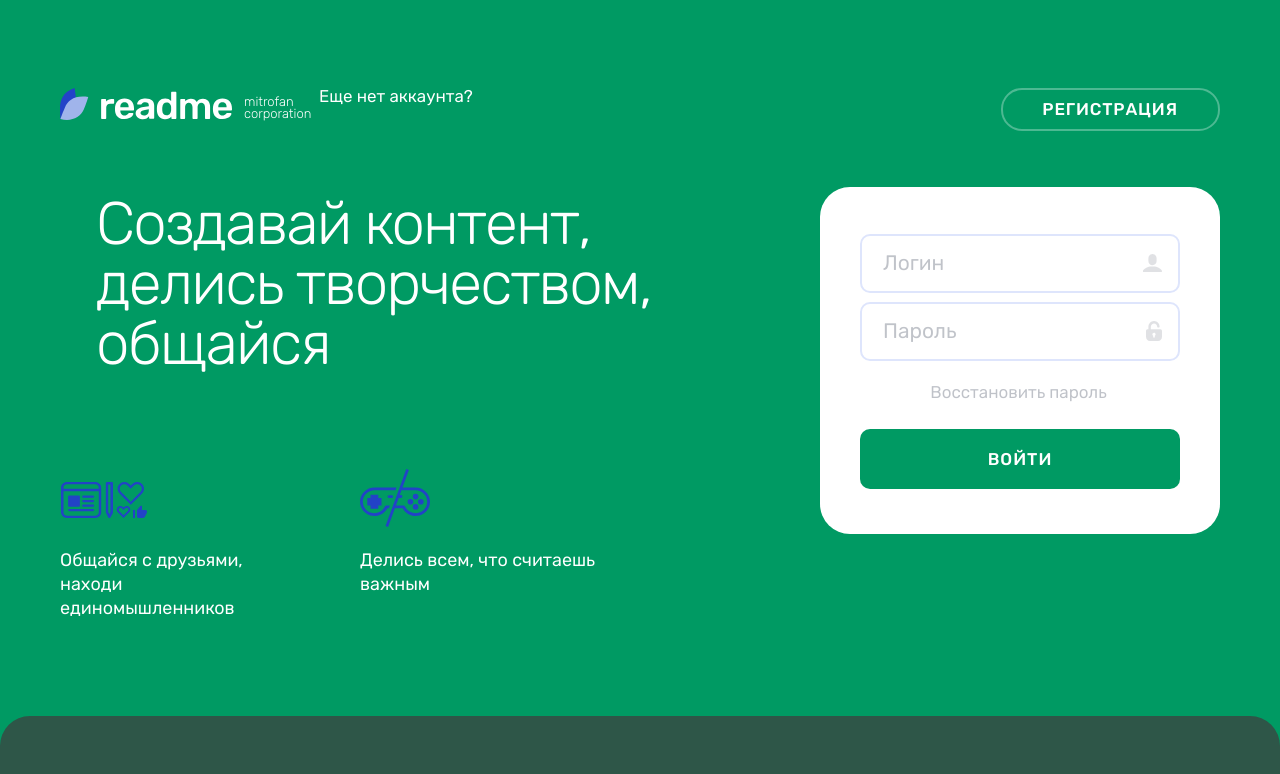
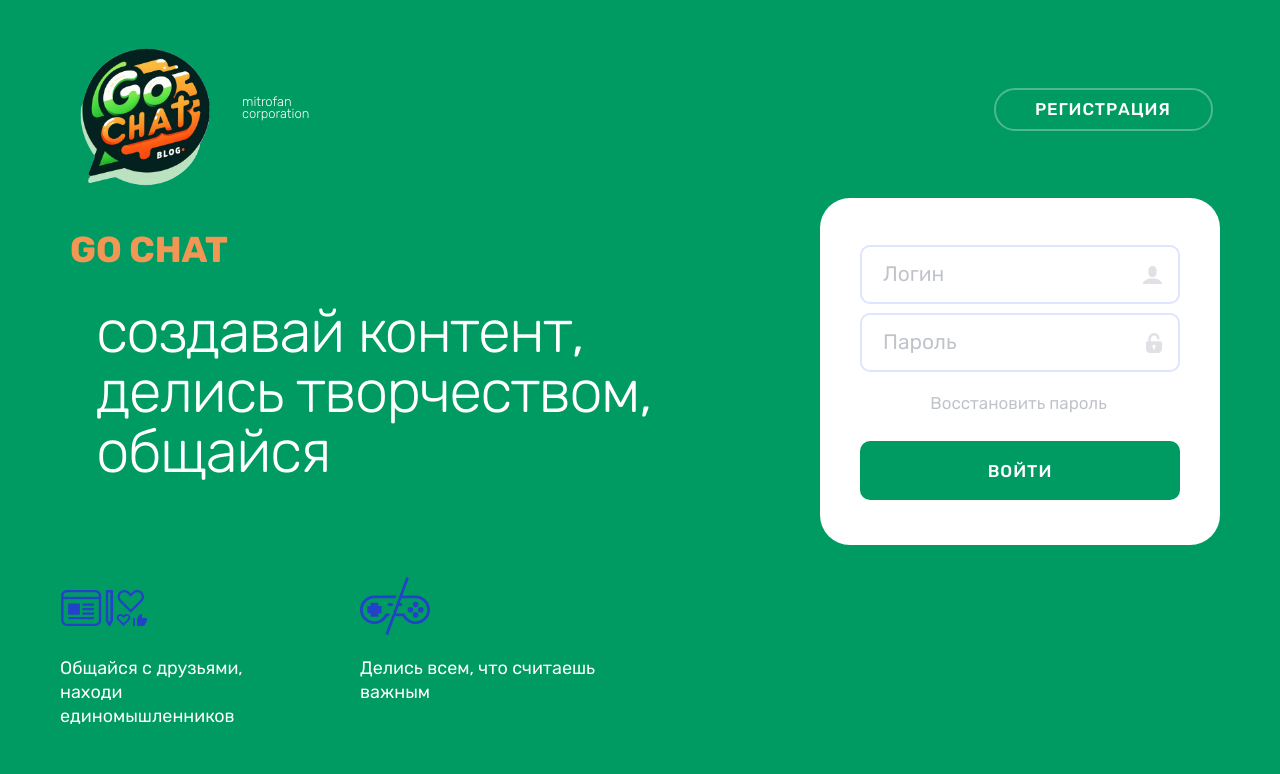
Before and after one commit to Mitrofanna/mitrofan-corporation, a React (Vite) app: page / in a window 1280 px wide. Shown: the top 774 px of the page. Built offline with nearby package versions, Linux system fonts and the light colour scheme.

Commit message:
добавляет логотип, правит стили

```diff
--- a/src/components/header.tsx
+++ b/src/components/header.tsx
@@ -6,7 +6,7 @@ function Header(): JSX.Element {
       <div className="header__wrapper container">
         <div className="header__logo-wrapper">
           <Link className="header__logo-link" to="/">
-            <img className="header__logo" src="img/logo.svg" alt="Логотип readme" width="128" height="24" />
+            <img className="header__logo" src="img/logo.png" alt="Логотип readme" width="70" height="70" />
           </Link>
           <p className="header__topic">
             mitrofan corporation
--- a/src/pages/main-page.tsx
+++ b/src/pages/main-page.tsx
@@ -8,7 +8,7 @@ function MainPage(): JSX.Element {
             <div className="header__wrapper page__header-wrapper container">
                 <div className="header__logo-wrapper page__logo-wrapper">
                 <Link className="header__logo-link header__logo-link--active" to="/">
-                    <img className="header__logo" src="img/logo.svg" alt="Логотип" width="172" height="32" />
+                    <img className="header__logo header__logo-main" src="img/logo.png" alt="Логотип" width="170" height="170" />
                 </Link>
                 <p className="header__topic page__header-topic">
                     mitrofan corporation
@@ -16,9 +16,6 @@ function MainPage(): JSX.Element {
                 </div>
                 <div className="header__nav-wrapper">
                 <nav className="header__nav">
-                    <p className="header__register-slogan">
-                    Еще нет аккаунта?
-                    </p>
                     <ul className="header__user-nav">
                     <li>
                         <Link className="header__user-button header__register-button button button--transparent" to="/registration">Регистрация</Link>
@@ -34,7 +31,8 @@ function MainPage(): JSX.Element {
             <div className="page__main-wrapper page__main-wrapper--intro container">
                 <section className="intro">
                 <h2 className="visually-hidden">Наши преимущества</h2>
-                <b className="intro__slogan">Создавай контент,<br></br> делись творчеством,<br></br>общайся </b>
+                <h2 className="intro__blog">GO CHAT</h2>
+                <b className="intro__slogan">создавай контент,<br></br> делись творчеством,<br></br>общайся</b>
                 <ul className="intro__advantages-list">
                     <li className="intro__advantage intro__advantage--ease">
                     <p className="intro__advantage-text">
```
Also changed, not shown: public/css/main.css, public/img/logo.png (added), public/img/logo.svg (deleted).
